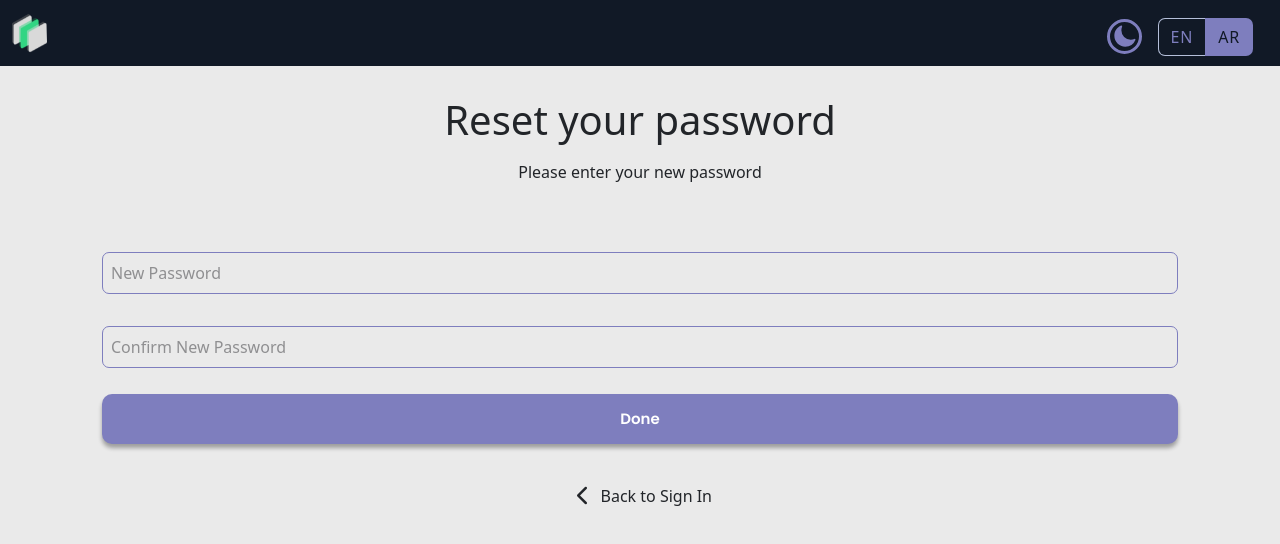
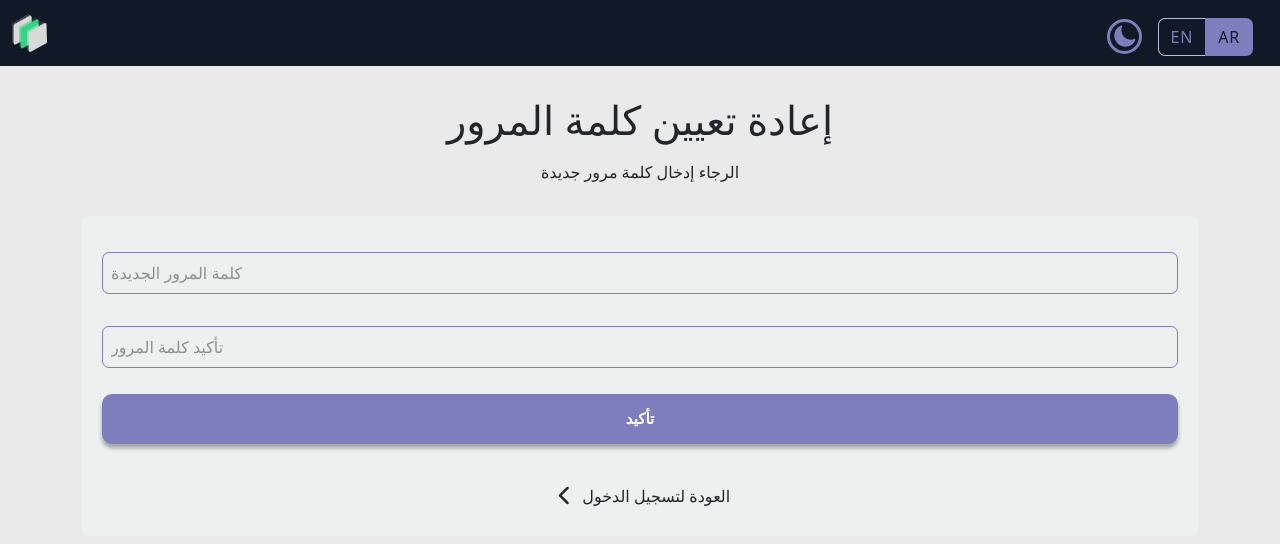
Before and after one commit to Ali1Kh/repos, a React (Create React App) app: page /ResetPassword in a window 1280 px wide. Shown: the top 544 px of the page. Built offline with nearby package versions, Linux system fonts and the light colour scheme; no server answers; a web font is replaced by a local one.

Commit message:
Final version

```diff
--- a/src/components/forgot password/Reset password/ResetPassword.jsx
+++ b/src/components/forgot password/Reset password/ResetPassword.jsx
@@ -1,30 +1,29 @@
-import React from 'react';
-import { Link, useNavigate } from 'react-router-dom';
-import { useFormik } from 'formik';
-import * as Yup from 'yup';
-import axios from 'axios';
-import toast from 'react-hot-toast';
+import React from "react";
+import { Link, useNavigate } from "react-router-dom";
+import { useFormik } from "formik";
+import * as Yup from "yup";
+import axios from "axios";
+import toast from "react-hot-toast";
+import { useTranslation } from "react-i18next";
 
 export default function ResetPassword() {
-
   const email = sessionStorage.getItem("E_mail");
   const role = sessionStorage.getItem("role");
-
+  let { t } = useTranslation();
   const navigateUpdatePass = useNavigate();
-
 
   const formik = useFormik({
     initialValues: {
-            password: '',
-            confirmPassword: '',
+      password: "",
+      confirmPassword: "",
     },
     validationSchema: Yup.object({
       password: Yup.string()
-                .required('Required')
-                .min(8, 'Must be at least 8 characters'),
+        .required("Required")
+        .min(8, "Must be at least 8 characters"),
       confirmPassword: Yup.string()
-                .oneOf([Yup.ref('password'), null], 'Passwords must match')
-                .required('Required'),
+        .oneOf([Yup.ref("password"), null], "Passwords must match")
+        .required("Required"),
     }),
     onSubmit: (values) => {
       resetPassword(values);
@@ -43,7 +42,6 @@ export default function ResetPassword() {
         if (response.data.success) {
           toast.success("Password reset successful");
           navigateUpdatePass("/Login");
-
         } else {
           toast.error(response.data.message);
         }
@@ -51,20 +49,31 @@ export default function ResetPassword() {
       .catch((error) => {
         console.error("Error:", error);
       });
-    }
+  };
 
   return (
     <div>
-            <div className='main'>
-                <div className='container mt-5'>
-                    <h1 className='container d-flex flex-column align-items-center justify-content-center pb-2'>Reset your password</h1>
-                    <p className='d-flex flex-column align-items-center justify-content-center pb-3'>Please enter your new password</p>
+      <div className="main">
+        <div className="container mt-5">
+          <h1 className="container d-flex flex-column align-items-center justify-content-center pb-2">
+            {t("forgetPass.resetYourPasssword")}
+          </h1>
+          <p className="d-flex flex-column align-items-center justify-content-center pb-3">
+            {t("forgetPass.pleaseEnterNewPassword")}
+          </p>
           <form onSubmit={formik.handleSubmit}>
-                        <div className='row table table-squ d-flex align-items-center justify-content-center m-auto'>
+            <div
+              style={{ backgroundColor: "var(--cardBgColor)" }}
+              className="row table table-squ d-flex align-items-center justify-content-center m-auto"
+            >
               <input
-                                type='password'
-                                className={`email-inp ${formik.touched.password && formik.errors.password ? 'is-invalid' : ''}`}
-                                placeholder='New Password'
+                type="password"
+                className={`email-inp ${
+                  formik.touched.password && formik.errors.password
+                    ? "is-invalid"
+                    : ""
+                }`}
+                placeholder={t("forgetPass.newpass")}
                 value={formik.values.password}
                 onChange={formik.handleChange}
                 onBlur={formik.handleBlur}
@@ -74,21 +83,31 @@ export default function ResetPassword() {
                 <div className="invalid-feedback">{formik.errors.password}</div>
               ) : null}
               <input
-                                type='password'
-                                className={`email-inp ${formik.touched.confirmPassword && formik.errors.confirmPassword ? 'is-invalid' : ''}`}
-                                placeholder='Confirm New Password'
+                type="password"
+                className={`email-inp ${
+                  formik.touched.confirmPassword &&
+                  formik.errors.confirmPassword
+                    ? "is-invalid"
+                    : ""
+                }`}
+                placeholder={t("forgetPass.confirmPass")}
                 value={formik.values.confirmPassword}
                 onChange={formik.handleChange}
                 onBlur={formik.handleBlur}
                 name="confirmPassword"
               />
-                            {formik.touched.confirmPassword && formik.errors.confirmPassword ? (
-                                <div className="invalid-feedback">{formik.errors.confirmPassword}</div>
+              {formik.touched.confirmPassword &&
+              formik.errors.confirmPassword ? (
+                <div className="invalid-feedback">
+                  {formik.errors.confirmPassword}
+                </div>
               ) : null}
-                            <button type="submit" className='btn-forgot'>Done</button>
-                            <Link to={'/signup'} className='back d-flex align-items-center'>
+              <button type="submit" className="btn-forgot">
+                {t("forgetPass.done")}
+              </button>
+              <Link to={"/signup"} className="back d-flex align-items-center">
                 <i className="fa-solid fa-chevron-left"></i>
-                                <p>Back to Sign In</p>
+                <p>{t("forgetPass.backToLogin")}</p>
               </Link>
             </div>
           </form>
--- a/src/components/forgot password/check your email/CheckYourEmail.jsx
+++ b/src/components/forgot password/check your email/CheckYourEmail.jsx
@@ -1,12 +1,12 @@
-import React, { useState } from 'react';
+import React, { useState } from "react";
 import "./checkYourEmail.css";
-import { Link, useNavigate } from 'react-router-dom';
-import axios from 'axios';
-import toast from 'react-hot-toast';
-import { MuiOtpInput } from 'mui-one-time-password-input';
+import { Link, useNavigate } from "react-router-dom";
+import axios from "axios";
+import toast from "react-hot-toast";
+import { useTranslation } from "react-i18next";
+import { MuiOtpInput } from "mui-one-time-password-input";
 
 export default function CheckYourEmail() {
-
   const [code, setCode] = useState("");
   const navigateUpdatePass = useNavigate();
   const email = sessionStorage.getItem("E_mail");
@@ -17,8 +17,6 @@ export default function CheckYourEmail() {
   };
 
   async function resetCode() {
-
-
     axios
       .post(`${process.env.REACT_APP_APIHOST}/auth/verifyResetCode`, {
         E_mail: email,
@@ -35,14 +33,13 @@ export default function CheckYourEmail() {
       .catch((error) => {
         console.error("Error:", error);
       });
-
   }
 
   const postSendAgain = () => {
     axios
       .post(`${process.env.REACT_APP_APIHOST}/auth/send-forget-code`, {
         E_mail: email,
-        role: role
+        role: role,
       })
       .then((response) => {
         if (response.data.success) {
@@ -54,7 +51,7 @@ export default function CheckYourEmail() {
       .catch((error) => {
         console.error("Error:", error);
       });
-  }
+  };
 
   function validateChar(value) {
     if (!value.match(/^\d$/)) {
@@ -63,15 +60,23 @@ export default function CheckYourEmail() {
     }
     return value.match(/^\d$/);
   }
+  let { t } = useTranslation();
 
   return (
     <div>
-      <div className='main'>
-        <div className='container mt-5'>
-          <h1 className='container d-flex flex-column align-items-center justify-content-center p-4'>Check your Email</h1>
-          <p className='d-flex flex-column align-items-center justify-content-center'>We've the code your Email</p>
-          <div className='row check table table-squ d-flex align-items-center justify-content-center m-auto'>
-            <div className='mb-3 d-flex align-items-center justify-content-center'>
+      <div className="main">
+        <div className="container mt-5">
+          <h1 className="container d-flex flex-column align-items-center justify-content-center p-4">
+            {t("forgetPass.checkurEmail")}
+          </h1>
+          <p className="d-flex flex-column align-items-center justify-content-center">
+            {t("forgetPass.codeSentToUrEmail")}
+          </p>
+          <div
+            style={{ backgroundColor: "var(--cardBgColor)" }}
+            className="row check table table-squ d-flex align-items-center justify-content-center m-auto"
+          >
+            <div className="mb-3 d-flex align-items-center justify-content-center">
               <MuiOtpInput
                 TextFieldsProps={{ size: "small" }}
                 value={code}
@@ -85,15 +90,22 @@ export default function CheckYourEmail() {
               disabled={code.length === 6 ? false : true}
               onClick={resetCode}
               className="btn-forgot"
-            >Verify</button>
-            <button onClick={postSendAgain} className='btn-forgot-out'>Send again</button>
-            <Link to={'/signup'} className='back d-flex align-items-center justify-content-center'>
+            >
+              {t("forgetPass.verify")}
+            </button>
+            <button onClick={postSendAgain} className="btn-forgot-out">
+              {t("forgetPass.sendAgain")}
+            </button>
+            <Link
+              to={"/signup"}
+              className="back d-flex align-items-center justify-content-center"
+            >
               <i className="fa-solid fa-chevron-left"></i>
-              <p>Back to Sign In</p>
+              <p> {t("forgetPass.backToLogin")}</p>
             </Link>
           </div>
         </div>
       </div>
-    </div >
-  )
+    </div>
+  );
 }
--- a/src/components/forgot password/forgot password/ForgotPassword.jsx
+++ b/src/components/forgot password/forgot password/ForgotPassword.jsx
@@ -60,16 +60,19 @@ export default function ForgotPassword() {
       <div className="main">
         <div className="container mt-5">
           <h1 className="container d-flex flex-column align-items-center justify-content-center pb-2">
-            Forget password?
+            {t("forgetPass.forgetPass")}
           </h1>
           <p className="d-flex flex-column align-items-center justify-content-center pb-3">
-            Enter Your Details To Receive A Reset Link
+            {t("forgetPass.enterDetailsToReciveACode")}
           </p>
-          <form >
-            <div className="row table table-squ d-flex align-items-center justify-content-center m-auto">
+          <form>
+            <div
+              style={{ backgroundColor: "var(--cardBgColor)" }}
+              className="row table table-squ d-flex align-items-center justify-content-center m-auto"
+            >
               <input
                 className="email-inp"
-                placeholder="@ Your Email"
+                placeholder={t("forgetPass.email")}
                 value={email}
                 onChange={handleEmailChange}
               />
@@ -77,6 +80,7 @@ export default function ForgotPassword() {
                 id="role"
                 aria-label="Role"
                 className="role forgot mt-3"
+                style={{ backgroundColor: "var(--cardBgColor)" }}
                 value={role}
                 onChange={handleRoleChange}
               >
@@ -87,11 +91,11 @@ export default function ForgotPassword() {
                 <option value="Secertary">{t("signup.sec")}</option>
               </Form.Select>
               <button type="button" className="btn-forgot" onClick={postEmail}>
-                Send
+                {t("forgetPass.send")}
               </button>
-              <Link to={"/signup"} className="back d-flex align-items-center">
+              <Link to={"/login"} className="back d-flex align-items-center">
                 <i className="fa-solid fa-chevron-left"></i>
-                <p>Back to Sign In</p>
+                <p>{t("forgetPass.backToLogin")}</p>
               </Link>
             </div>
           </form>
--- a/src/components/forgot password/forgot password/forgotPassword.css
+++ b/src/components/forgot password/forgot password/forgotPassword.css
@@ -3,7 +3,7 @@
 .email-inp {
     border-radius: 7px;
     color: var(--BlackToWhite) !important;
-    background: var(--table-color) !important;
+    background: var(--cardBgColor) !important;
     border: 1px solid var(--sec-color) !important;
     margin: 1rem;
     padding: 0.5rem;
--- a/src/translations/ar/ar.json
+++ b/src/translations/ar/ar.json
@@ -89,6 +89,22 @@
     "Comments": "تعليقات",
     "inOrOut": "داخل أو خارج"
   },
+  "forgetPass": {
+    "forgetPass": "نسيت كلمة المرور",
+    "checkurEmail": "تحقق من بريدك الإلكتروني",
+    "codeSentToUrEmail": "تم إرسال رمز إليك عبر البريد الإلكتروني",
+    "verify": "التحقق",
+    "sendAgain": "إعادة الإرسال",
+    "backToLogin": "العودة لتسجيل الدخول",
+    "resetYourPasssword": "إعادة تعيين كلمة المرور",
+    "pleaseEnterNewPassword": "الرجاء إدخال كلمة مرور جديدة",
+    "done": "تأكيد",
+    "newpass": "كلمة المرور الجديدة",
+    "confirmPass": "تأكيد كلمة المرور",
+    "enterDetailsToReciveACode": "أدخل تفاصيلك لتلقي رمز",
+    "email": "بريدك الإلكتروني",
+    "send": "إرسال"
+  },
 
   "tableMeetings": {
     "meetings": "الاجتماعات",
@@ -105,7 +121,7 @@
       "status": "الحالة",
       "manager": "المدير",
       "comments": "تعليقات",
-      "addedBy":"الاضافة بواسطة",
+      "addedBy": "الاضافة بواسطة",
       "inOrOut": "داخل أو خارج"
     }
   },
@@ -163,7 +179,7 @@
       "Delete": "حذف"
     },
     "secertary_manager": {
-      "title":"طلبات السكرتير لأدارة أجتماعات مدير",
+      "title": "طلبات السكرتير لأدارة أجتماعات مدير",
       "SecretaryName": "أسم السكرتير",
       "SecretaryEmail": "ايميل السكرتير",
       "ManagerName": "أسم المدير",
--- a/src/translations/en/en.json
+++ b/src/translations/en/en.json
@@ -100,7 +100,22 @@
       "addedBy": "Added By"
     }
   },
-
+  "forgetPass": {
+    "forgetPass": "Forget Password",
+    "checkurEmail": "Check Your Email",
+    "codeSentToUrEmail": "Code Sent To Your Email",
+    "verify": "Verify",
+    "sendAgain": "Send Again",
+    "backToLogin": "Back To Login",
+    "resetYourPasssword": "Reset Your Password",
+    "pleaseEnterNewPassword": "Please Enter New Password",
+    "done": "Done",
+    "newpass": "New Password",
+    "confirmPass": "Confirm Password",
+    "enterDetailsToReciveACode": "Enter Details To Recive A Code",
+    "email": "Your Email",
+    "send": "Send"
+  },
   "meetings": {
     "meetingDetails": "Meeting Details",
     "btnShow": "Show PDF",
@@ -169,7 +184,7 @@
       "Delete": "Delete"
     },
     "secertary_manager": {
-      "title":"Secertaries Requests To Manage Manager Meetings",
+      "title": "Secertaries Requests To Manage Manager Meetings",
       "SecretaryName": "Secretary Name",
       "SecretaryEmail": "Secretary Email",
       "ManagerName": "Manager Name",
```
Lines whose indentation alone changed are shown as unchanged.
